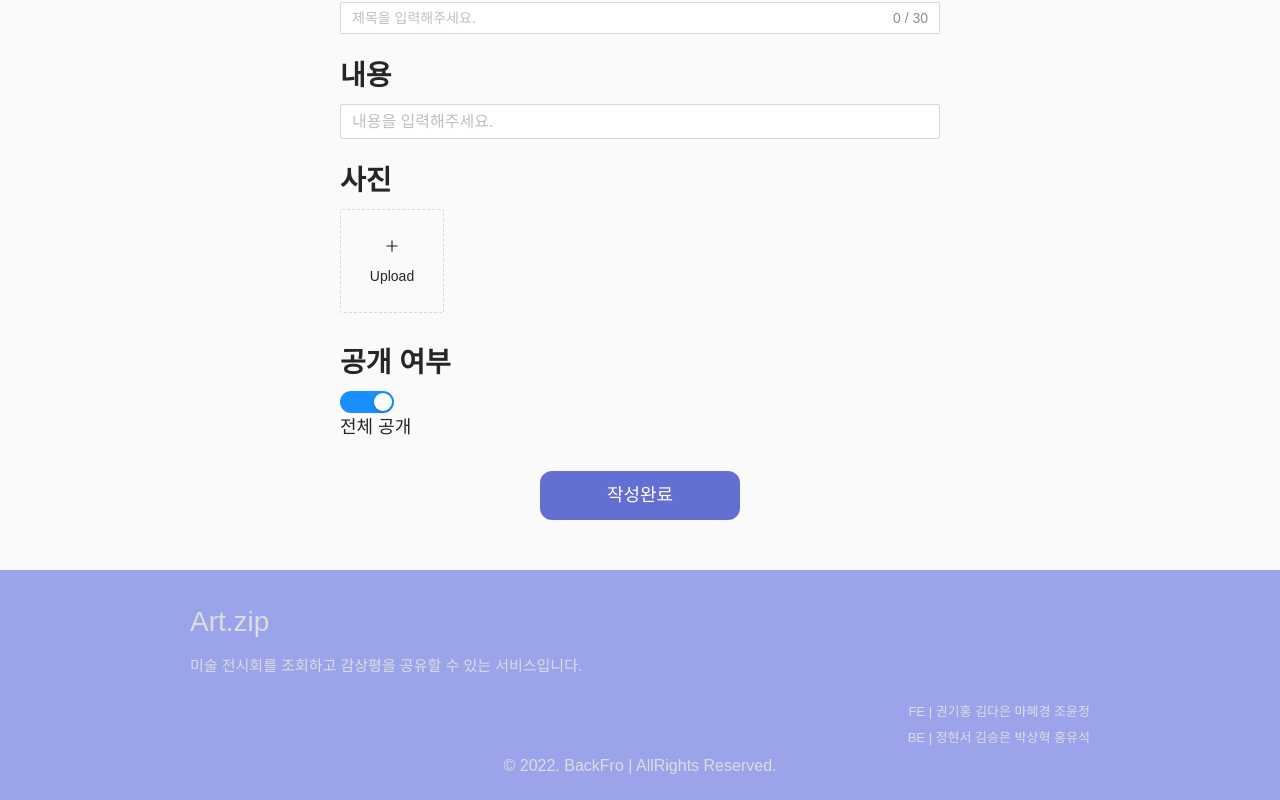
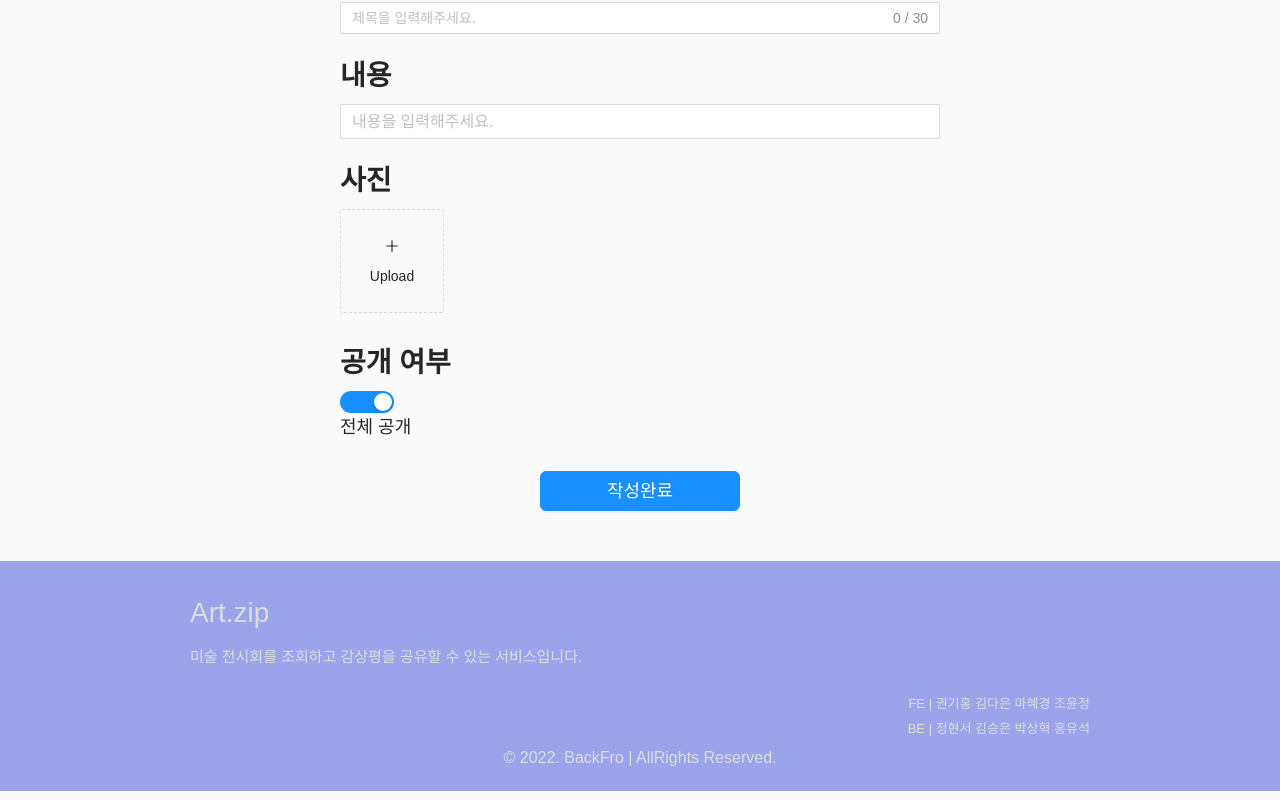
Before and after one commit to prgrms-web-devcourse/Team-BackFro-ArtZip-FE, a Next.js app: page /reviews/create in a window 1280 px wide. Shown: the part 949-1749 px from the top of the page. Built offline with nearby package versions, Linux system fonts and the light colour scheme; a web font is replaced by a local one.

Commit message:
design: button 태그를 antd의 Button 컴포넌트로 변경
- Form 컴포넌트의 이름 변경

```diff
--- a/pages/reviews/create/index.tsx
+++ b/pages/reviews/create/index.tsx
@@ -1,6 +1,6 @@
 import Head from 'next/head';
 import styled from '@emotion/styled';
-import { Input, DatePicker, Switch, Image } from 'antd';
+import { Input, DatePicker, Switch, Image, Button } from 'antd';
 import { Banner } from 'components/molecule';
 import { ImageUpload } from 'components/organism';
 import { useState } from 'react';
@@ -26,7 +26,7 @@ const ReviewCreatePage = () => {
           title="후기 쓰기"
           content="전시회를 다녀오셨나요? \n 소중한 경험을 후기로 작성하고 공유해보세요:)"
         />
-        <Form>
+        <ReviewEditForm>
           <Fieldset>
             <Legend>전시회 이름</Legend>
             <SearchContainer>
@@ -61,6 +61,7 @@ const ReviewCreatePage = () => {
               </ImageWrapper>
             </SearchContainer>
           </Fieldset>
+
           <Label>다녀 온 날짜</Label>
           <DateInput />
           <Label>제목</Label>
@@ -72,8 +73,9 @@ const ReviewCreatePage = () => {
           <Label>공개 여부</Label>
           <ToggleSwitch defaultChecked onChange={handleSwitchChange} />
           {isPublic ? '전체 공개' : '비공개'}
-          <Button type="submit">작성완료</Button>
-        </Form>
+
+          <SubmitButton type="primary">작성완료</SubmitButton>
+        </ReviewEditForm>
       </Section>
     </>
   );
@@ -85,7 +87,7 @@ const Section = styled.section`
   font-size: 1.8rem;
 `;
 
-const Form = styled.form`
+const ReviewEditForm = styled.form`
   display: flex;
   flex-direction: column;
   margin: 50px 0;
@@ -158,13 +160,12 @@ const ToggleSwitch = styled(Switch)`
   width: 54px;
 `;
 
-const Button = styled.button`
+const SubmitButton = styled(Button)`
   width: 200px;
-  padding: 10px;
-  border-radius: 12px;
+  height: 40px;
+  border-radius: 6px;
   margin: 30px auto 0;
-  color: ${({ theme }) => theme.color.white};
-  background-color: ${({ theme }) => theme.color.blue.dark};
+  font-size: 1.8rem;
 `;
 
 export default ReviewCreatePage;
```
